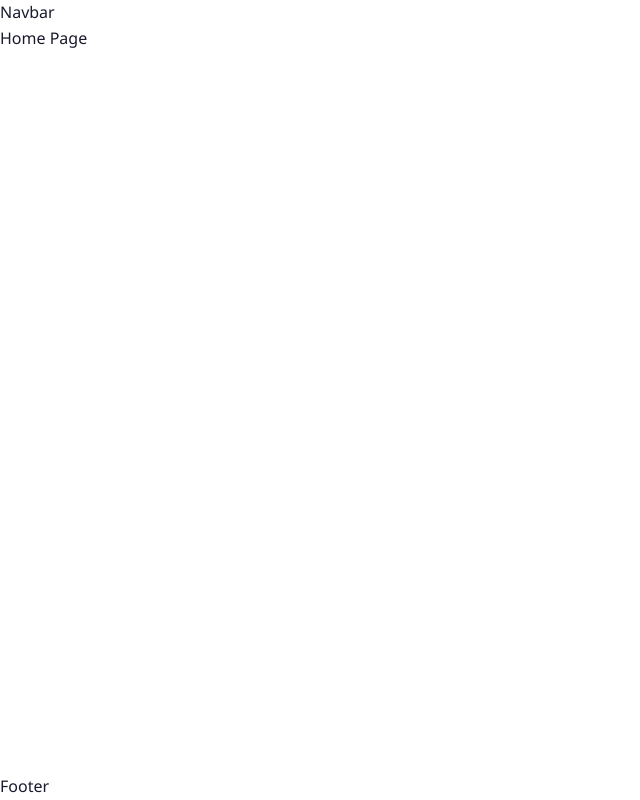
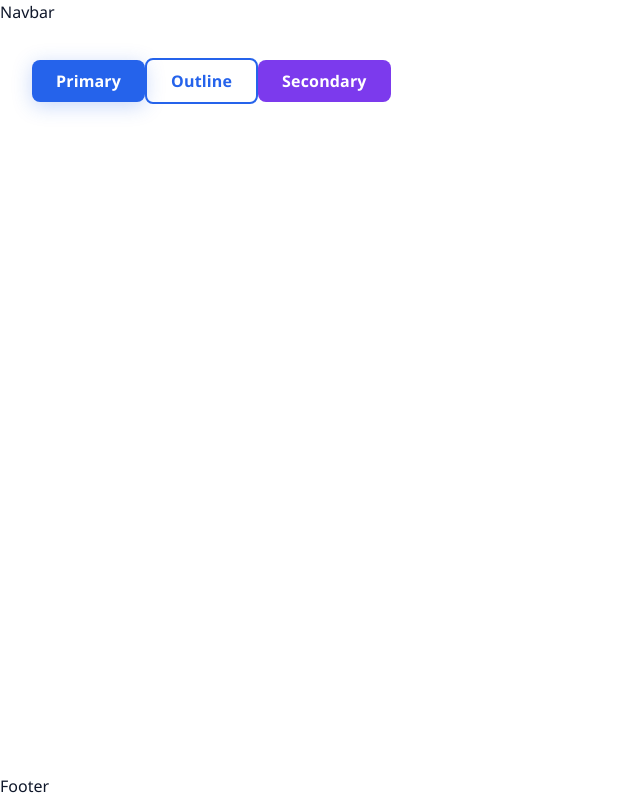
Before and after one commit to MisaGrib/Practica_2026-AplicatieWebSimplex, a React (Vite) app: page / in a window 1280 px wide. Shown: the whole page, without its empty margins (0-640 px from the left). Built offline with nearby package versions, Linux system fonts and the light colour scheme.

Commit message:
feat: add global design system with CSS variables, typography and Button component

```diff
--- /dev/null
+++ b/src/components/ui/Button.css
@@ -0,0 +1,86 @@
+/* ============================================
+   BUTON REUTILIZABIL — Simplex
+   ============================================ */
+
+.btn {
+  display: inline-flex;
+  align-items: center;
+  justify-content: center;
+  gap: 0.5rem;
+  font-weight: 600;
+  border-radius: var(--radius-md);
+  transition: all var(--transition-base);
+  white-space: nowrap;
+  letter-spacing: 0.01em;
+}
+
+/* Dimensiuni */
+.btn--sm {
+  padding: 0.4rem 1rem;
+  font-size: var(--font-size-sm);
+}
+
+.btn--md {
+  padding: 0.65rem 1.5rem;
+  font-size: var(--font-size-base);
+}
+
+.btn--lg {
+  padding: 0.85rem 2rem;
+  font-size: var(--font-size-lg);
+}
+
+/* Variante */
+.btn--primary {
+  background-color: var(--color-primary);
+  color: var(--color-white);
+  box-shadow: var(--shadow-primary);
+}
+
+.btn--primary:hover {
+  background-color: var(--color-primary-dark);
+  transform: translateY(-1px);
+  box-shadow: 0 6px 24px rgba(37,99,235,0.35);
+}
+
+.btn--secondary {
+  background-color: var(--color-secondary);
+  color: var(--color-white);
+}
+
+.btn--secondary:hover {
+  background-color: var(--color-secondary-dark);
+  transform: translateY(-1px);
+}
+
+.btn--outline {
+  background-color: transparent;
+  color: var(--color-primary);
+  border: 2px solid var(--color-primary);
+}
+
+.btn--outline:hover {
+  background-color: var(--color-primary);
+  color: var(--color-white);
+}
+
+.btn--ghost {
+  background-color: transparent;
+  color: var(--color-primary);
+}
+
+.btn--ghost:hover {
+  background-color: var(--color-primary-light);
+}
+
+/* Full width */
+.btn--full {
+  width: 100%;
+}
+
+/* Disabled */
+.btn--disabled {
+  opacity: 0.5;
+  cursor: not-allowed;
+  transform: none !important;
+}
--- a/src/components/ui/Button.jsx
+++ b/src/components/ui/Button.jsx
@@ -1,7 +1,36 @@
-// Buton reutilizabil — va fi completat în etapa 2
-function Button({ children, variant = 'primary', onClick }) {
+import './Button.css'
+
+/**
+ * Buton reutilizabil cu mai multe variante vizuale.
+ * @param {string} variant - 'primary' | 'secondary' | 'outline' | 'ghost'
+ * @param {string} size    - 'sm' | 'md' | 'lg'
+ * @param {function} onClick
+ * @param {string} type    - 'button' | 'submit'
+ */
+function Button({
+  children,
+  variant = 'primary',
+  size = 'md',
+  onClick,
+  type = 'button',
+  fullWidth = false,
+  disabled = false,
+}) {
+  const classes = [
+    'btn',
+    `btn--${variant}`,
+    `btn--${size}`,
+    fullWidth ? 'btn--full' : '',
+    disabled ? 'btn--disabled' : '',
+  ].filter(Boolean).join(' ')
+
   return (
-    <button className={`btn btn--${variant}`} onClick={onClick}>
+    <button
+      className={classes}
+      onClick={onClick}
+      type={type}
+      disabled={disabled}
+    >
       {children}
     </button>
   )
--- a/src/index.css
+++ b/src/index.css
@@ -1,15 +1,97 @@
-/* Reset de bază */
+/* ============================================
+   DESIGN SYSTEM — Simplex IT Company
+   Variabile globale, reset, tipografie
+   ============================================ */
+
+:root {
+  /* Paleta de culori principale */
+  --color-primary:        #2563eb;  /* Albastru principal */
+  --color-primary-dark:   #1d4ed8;  /* Hover pe primary */
+  --color-primary-light:  #eff6ff;  /* Background subtil */
+
+  --color-secondary:      #7c3aed;  /* Violet accent */
+  --color-secondary-dark: #6d28d9;
+
+  --color-accent:         #06b6d4;  /* Cyan pentru highlight-uri */
+
+  /* Culori neutre */
+  --color-dark:           #0f172a;  /* Text principal */
+  --color-dark-soft:      #1e293b;  /* Navbar, carduri dark */
+  --color-gray:           #64748b;  /* Text secundar */
+  --color-gray-light:     #94a3b8;  /* Placeholder-uri */
+  --color-border:         #e2e8f0;  /* Borduri */
+  --color-bg:             #f8fafc;  /* Background pagini */
+  --color-white:          #ffffff;
+
+  /* Culori pentru categorii produse */
+  --color-business:       #2563eb;
+  --color-cloud:          #06b6d4;
+  --color-security:       #7c3aed;
+
+  /* Tipografie */
+  --font-family:          'Segoe UI', Tahoma, Geneva, Verdana, sans-serif;
+  --font-size-xs:         0.75rem;    /* 12px */
+  --font-size-sm:         0.875rem;   /* 14px */
+  --font-size-base:       1rem;       /* 16px */
+  --font-size-lg:         1.125rem;   /* 18px */
+  --font-size-xl:         1.25rem;    /* 20px */
+  --font-size-2xl:        1.5rem;     /* 24px */
+  --font-size-3xl:        1.875rem;   /* 30px */
+  --font-size-4xl:        2.25rem;    /* 36px */
+  --font-size-5xl:        3rem;       /* 48px */
+
+  /* Spațiere */
+  --spacing-xs:           0.25rem;    /* 4px */
+  --spacing-sm:           0.5rem;     /* 8px */
+  --spacing-md:           1rem;       /* 16px */
+  --spacing-lg:           1.5rem;     /* 24px */
+  --spacing-xl:           2rem;       /* 32px */
+  --spacing-2xl:          3rem;       /* 48px */
+  --spacing-3xl:          4rem;       /* 64px */
+
+  /* Border radius */
+  --radius-sm:            0.25rem;
+  --radius-md:            0.5rem;
+  --radius-lg:            1rem;
+  --radius-xl:            1.5rem;
+  --radius-full:          9999px;
+
+  /* Umbre */
+  --shadow-sm:            0 1px 3px rgba(0,0,0,0.08);
+  --shadow-md:            0 4px 16px rgba(0,0,0,0.10);
+  --shadow-lg:            0 8px 32px rgba(0,0,0,0.12);
+  --shadow-primary:       0 4px 20px rgba(37,99,235,0.25);
+
+  /* Tranziții */
+  --transition-fast:      150ms ease;
+  --transition-base:      250ms ease;
+  --transition-slow:      400ms ease;
+
+  /* Lățimi container */
+  --container-max:        1200px;
+  --container-padding:    1.5rem;
+}
+
+/* ============================================
+   RESET DE BAZĂ
+   ============================================ */
 *, *::before, *::after {
   box-sizing: border-box;
   margin: 0;
   padding: 0;
 }
 
+html {
+  scroll-behavior: smooth;
+}
+
 body {
-  font-family: 'Segoe UI', Tahoma, Geneva, Verdana, sans-serif;
+  font-family: var(--font-family);
+  font-size: var(--font-size-base);
   line-height: 1.6;
-  color: #1a1a2e;
-  background-color: #ffffff;
+  color: var(--color-dark);
+  background-color: var(--color-white);
+  -webkit-font-smoothing: antialiased;
 }
 
 img {
@@ -32,3 +114,105 @@ button {
   background: none;
   font-family: inherit;
 }
+
+input, textarea, select {
+  font-family: inherit;
+  font-size: inherit;
+}
+
+/* ============================================
+   CLASE UTILITARE GLOBALE
+   ============================================ */
+
+/* Container centrat */
+.container {
+  width: 100%;
+  max-width: var(--container-max);
+  margin: 0 auto;
+  padding: 0 var(--container-padding);
+}
+
+/* Secțiune cu padding vertical */
+.section {
+  padding: var(--spacing-3xl) 0;
+}
+
+.section--gray {
+  background-color: var(--color-bg);
+}
+
+/* Titluri de secțiune */
+.section-header {
+  text-align: center;
+  margin-bottom: var(--spacing-2xl);
+}
+
+.section-header h2 {
+  font-size: var(--font-size-3xl);
+  font-weight: 700;
+  color: var(--color-dark);
+  margin-bottom: var(--spacing-sm);
+}
+
+.section-header p {
+  font-size: var(--font-size-lg);
+  color: var(--color-gray);
+  max-width: 600px;
+  margin: 0 auto;
+}
+
+/* Grid-uri */
+.grid-3 {
+  display: grid;
+  grid-template-columns: repeat(3, 1fr);
+  gap: var(--spacing-xl);
+}
+
+.grid-4 {
+  display: grid;
+  grid-template-columns: repeat(4, 1fr);
+  gap: var(--spacing-lg);
+}
+
+/* Badge categorie */
+.badge {
+  display: inline-block;
+  padding: var(--spacing-xs) var(--spacing-sm);
+  border-radius: var(--radius-full);
+  font-size: var(--font-size-xs);
+  font-weight: 600;
+  text-transform: uppercase;
+  letter-spacing: 0.05em;
+}
+
+.badge--business {
+  background-color: #dbeafe;
+  color: var(--color-business);
+}
+
+.badge--cloud {
+  background-color: #cffafe;
+  color: #0891b2;
+}
+
+.badge--security {
+  background-color: #ede9fe;
+  color: var(--color-security);
+}
+
+/* Responsive de bază */
+@media (max-width: 1024px) {
+  .grid-3 { grid-template-columns: repeat(2, 1fr); }
+  .grid-4 { grid-template-columns: repeat(2, 1fr); }
+}
+
+@media (max-width: 640px) {
+  .grid-3 { grid-template-columns: 1fr; }
+  .grid-4 { grid-template-columns: 1fr; }
+
+  .section-header h2 { font-size: var(--font-size-2xl); }
+
+  :root {
+    --container-padding: 1rem;
+  }
+}
--- a/src/pages/Home/Home.jsx
+++ b/src/pages/Home/Home.jsx
@@ -1,6 +1,12 @@
-// Pagina principală — va fi completată în etapele următoare
+import Button from '../../components/ui/Button'
+
 function Home() {
-  return <div>Home Page</div>
+  return (
+    <div style={{ padding: '2rem' }}>
+      <Button>Primary</Button>
+      <Button variant="outline">Outline</Button>
+      <Button variant="secondary">Secondary</Button>
+    </div>
+  )
 }
-
 export default Home
```
